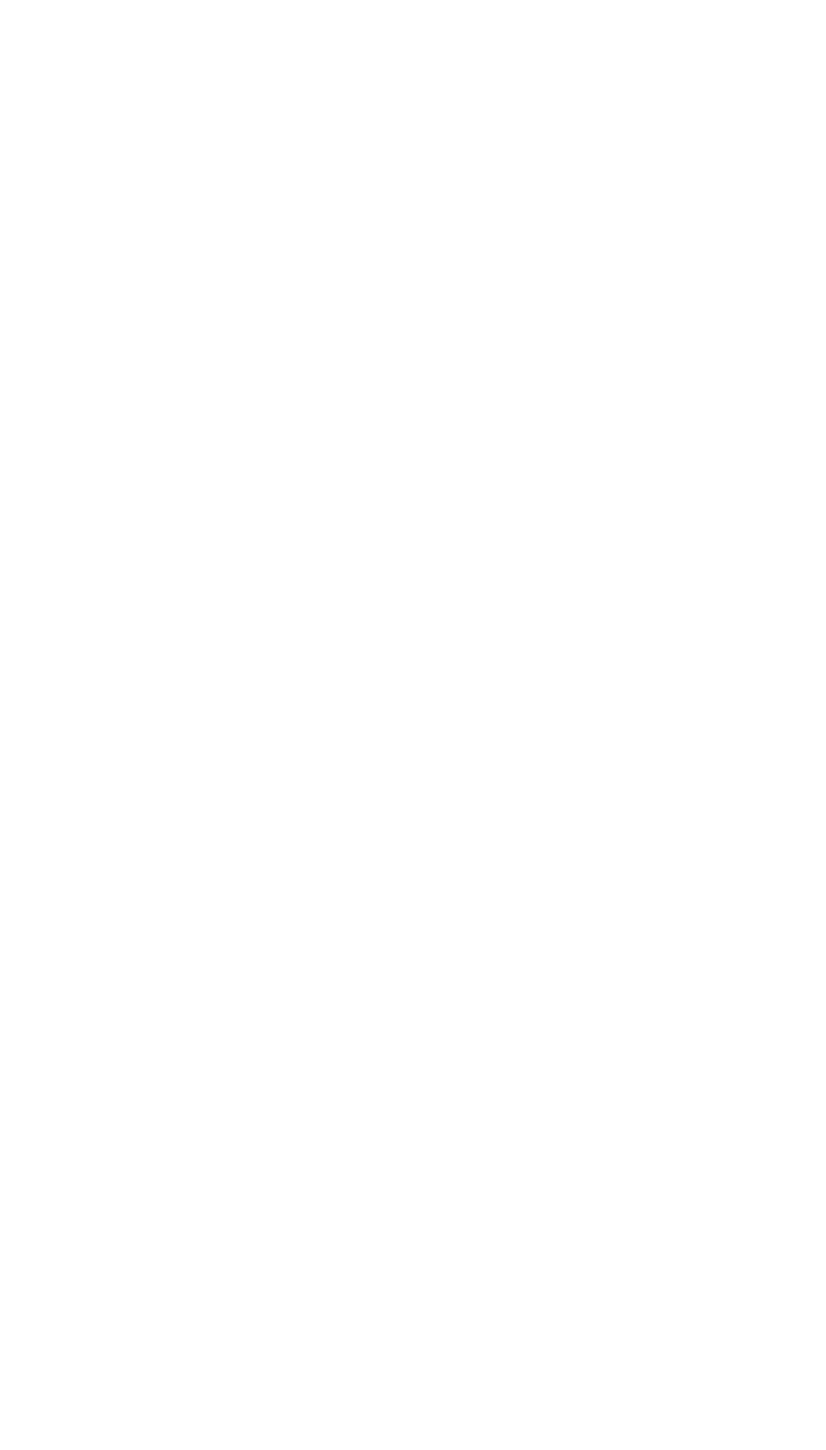
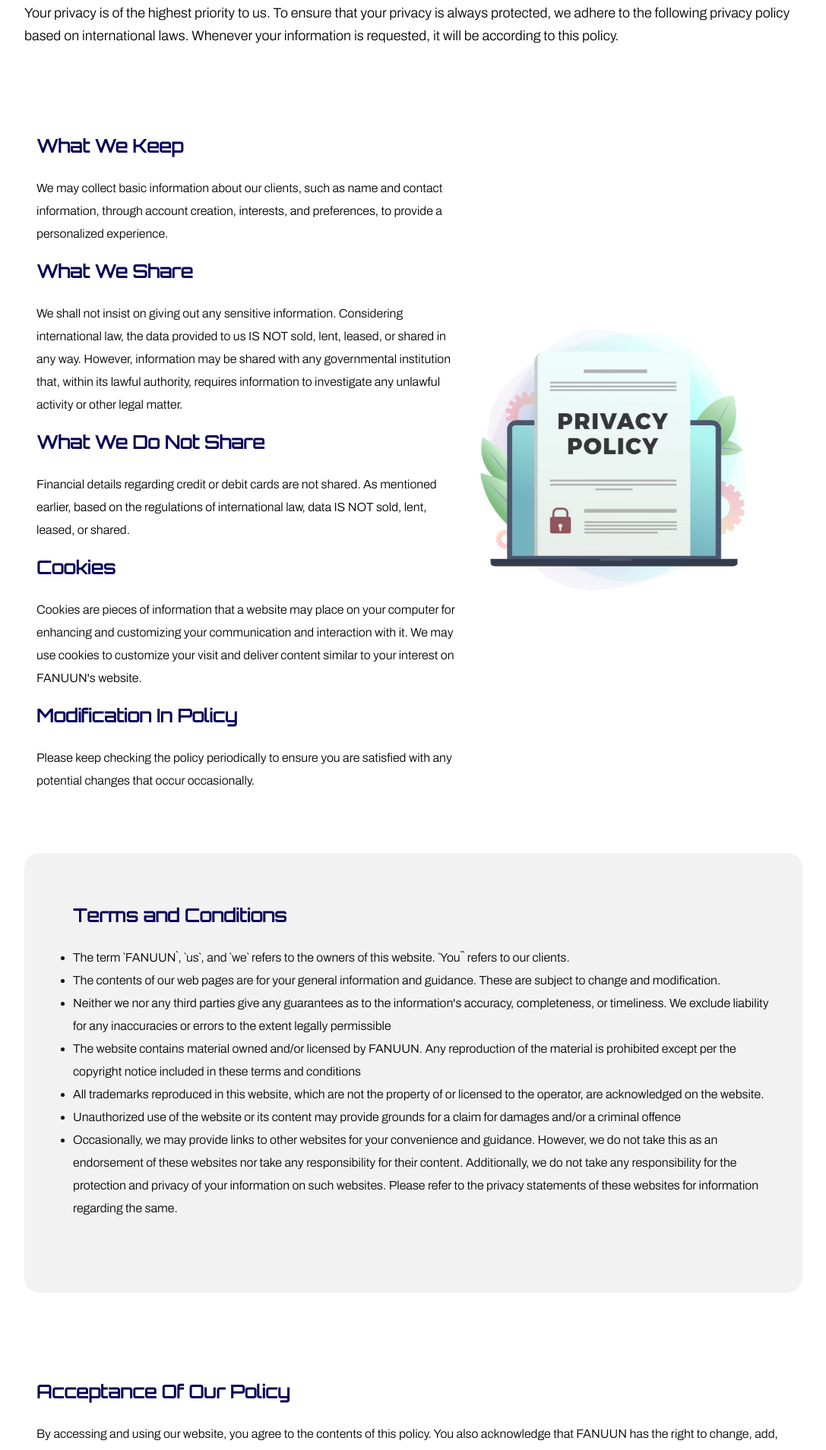
Before and after one commit to hassanzafarr/Fanuun-Live, a React (Create React App) app: page /privacy in a window 1280 px wide. Before the commit this address had no page. Shown: the part 480-2389 px from the top of the page at 76% size, without its empty margins (96-1183 px from the left). Before the commit the page ends 800 px from the top, so only its background shows below. Built offline with nearby package versions, Linux system fonts and the light colour scheme.

Commit message:
privacy page

```diff
--- a/src/App.js
+++ b/src/App.js
@@ -10,10 +10,9 @@
 import Canada from "./pages/Canada/Canada";
 import Formation from "./pages/Formation/Formation";
 import UAE from "./pages/UAE/uae";
-import GERMANY from "./pages/Germany/germany"
+import GERMANY from "./pages/Germany/germany";
 
 import UaeIncorporation from "./pages/UaeIncororation/uaeIncorporation";
-
 
 import {
   Attest,
@@ -26,6 +25,7 @@
 import { Route, Routes } from "react-router-dom";
 import Test from "./pages/Test/Test";
 import ScrollToTop from "./ScrollToTop";
+import Privacy from "./pages/Privacy/Privacy";
 
 function App() {
   return (
@@ -43,6 +43,7 @@
         <Route path="/uaeincop" element={<UaeIncorporation />} />
         <Route path="/canada" element={<Canada />} />
         <Route path="/germany" element={<GERMANY />} />
+        <Route path="/privacy" element={<Privacy />} />
 
         <Route path="/formation" element={<Formation />} />
         <Route path="/attest" element={<Attest />} />
--- a/src/containers/footer/Footer.jsx
+++ b/src/containers/footer/Footer.jsx
@@ -58,6 +58,9 @@
         <Link to="/contact" className="paraFooter">
           Contact Us
         </Link>
+        <Link to="/privacy" className="paraFooter">
+          Privacy Policy
+        </Link>
       </div>
       <div className="immi__footer-links_div">
         <b>
--- a/src/containers/process/Process.jsx
+++ b/src/containers/process/Process.jsx
@@ -15,10 +15,12 @@
           <p>
             Facilitating the adaptation, We assist you in shaping your future
             and simplify your experience. Our expensive clientele continues to
+            expand, and we look forward to establishing a benchmark in the
+            immigration and Visa service market and pursuit of possibilities of
+            immigrants.
           </p>
         </Fade>
       </div>
-      <div></div>
 
       <div className="immi__possibility-image">
         <Fade right>
--- a/src/containers/process/process.css
+++ b/src/containers/process/process.css
@@ -20,7 +20,7 @@
   align-items: center;
   /* max-width: 35rem; */
   /* margin-right: 2rem; */
-  width: 80%;
+  width: 40%;
 }
 
 .immi__possibility-image img {
--- a/src/pages/Canada/canada.css
+++ b/src/pages/Canada/canada.css
@@ -268,6 +268,9 @@
   .canada-container {
     margin-top: 3rem;
   }
+  .img-conta2 {
+    justify-content: center;
+  }
   .need_immigration_for_uk_inner_div2 {
     width: 100%;
     display: flex;
--- /dev/null
+++ b/src/pages/Privacy/Privacy.jsx
@@ -0,0 +1,109 @@
+import React from "react";
+import "./privacy.css";
+import { Navbar } from "../../components";
+import { Footer } from "../../containers";
+
+import Banner from "../../components/banner/Banner";
+import privacy from "../../assets/privacy.svg";
+import docimg from "../../assets/policy.png";
+import edugirl from "../../assets/girlsit.svg";
+import { Info } from "../../components/info/Info";
+import CTA from "../../components/cta/CTA";
+import Fade from "react-reveal/Fade";
+const Privacy = () => {
+  const data =
+    "We may collect basic information about our clients, such as name and contact information, through account creation, interests, and preferences, to provide a personalized experience.";
+
+  const data2 =
+    "We shall not insist on giving out any sensitive information. Considering international law, the data provided to us IS NOT sold, lent, leased, or shared in any way. However, information may be shared with any governmental institution that, within its lawful authority, requires information to investigate any unlawful activity or other legal matter.";
+  const data3 =
+    "Financial details regarding credit or debit cards are not shared. As mentioned earlier, based on the regulations of international law, data IS NOT sold, lent, leased, or shared.";
+
+  const data4 =
+    "Cookies are pieces of information that a website may place on your computer for enhancing and customizing your communication and interaction with it. We may use cookies to customize your visit and deliver content similar to your interest on FANUUN's website.";
+  const data5 =
+    "Please keep checking the policy periodically to ensure you are satisfied with any potential changes that occur occasionally.";
+  const data6 = [
+    "The term `FANUUN`, `us`, and `we` refers to the owners of this website. `You`` refers to our clients.",
+    "The contents of our web pages are for your general information and guidance. These are subject to change and modification.",
+    "Neither we nor any third parties give any guarantees as to the information's accuracy, completeness, or timeliness. We exclude liability for any inaccuracies or errors to the extent legally permissible",
+    "The website contains material owned and/or licensed by FANUUN. Any reproduction of the material is prohibited except per the copyright notice included in these terms and conditions",
+    "All trademarks reproduced in this website, which are not the property of or licensed to the operator, are acknowledged on the website.",
+    "Unauthorized use of the website or its content may provide grounds for a claim for damages and/or a criminal offence",
+    "Occasionally, we may provide links to other websites for your convenience and guidance. However, we do not take this as an endorsement of these websites nor take any responsibility for their content. Additionally, we do not take any responsibility for the protection and privacy of your information on such websites. Please refer to the privacy statements of these websites for information regarding the same.",
+  ];
+  const data8 = [
+    "By accessing and using our website, you agree to the contents of this policy. You also acknowledge that FANUUN has the right to change, add, modify, or omit portions from our policy at our discretion.",
+  ];
+  return (
+    <div className="screening__main-container">
+      <Navbar />
+      <div className="main__container">
+        <div className="section__padding1">
+          <div className="section__container">
+            <div className="banner-container ">
+              <Banner text="Privacy " textred="Policy" img={privacy} />
+            </div>
+            <Fade bottom>
+              <div className="screen__section-ability-content sec__padding">
+                <p>
+                  Your privacy is of the highest priority to us. To ensure that
+                  your privacy is always protected, we adhere to the following
+                  privacy policy based on international laws. Whenever your
+                  information is requested, it will be according to this policy.
+                </p>
+              </div>
+            </Fade>
+            <div className="privacy__container-feature sec__padding ">
+              <Fade left>
+                <div className="info__cont">
+                  <Info title="What We Keep" text={data} isList={false} />
+                  <Info title="What We Share" text={data2} isList={false} />
+                  <Info
+                    title="What We Do Not Share"
+                    text={data3}
+                    isList={false}
+                  />
+                  <Info title="Cookies" text={data4} isList={false} />
+                  <Info
+                    title="Modification In Policy"
+                    text={data5}
+                    isList={false}
+                  />
+                </div>
+              </Fade>
+              <Fade right>
+                <div className="img-cont2">
+                  <img src={docimg} alt="document" />
+                </div>
+              </Fade>
+            </div>
+            <div className="info__container sec__padding ">
+              <Fade right>
+                <div className="info__container-feature ">
+                  <Info
+                    title="Terms and Conditions"
+                    text={data6}
+                    isList={true}
+                  />
+                </div>
+              </Fade>
+            </div>
+          </div>
+
+          <div className="privacy__container-feature sec__padding ">
+            <Info
+              title="Acceptance Of Our Policy "
+              text={data8}
+              isList={false}
+            />
+          </div>
+        </div>
+      </div>
+      <CTA htag="Contact " red="FANUUN" htag2="to schedule a consultation" />
+      <Footer />
+    </div>
+  );
+};
+
+export default Privacy;
--- /dev/null
+++ b/src/pages/Privacy/privacy.css
@@ -0,0 +1,56 @@
+.section__padding1 {
+  max-width: 1400px;
+  padding: 2rem 8rem;
+}
+.privacy__container {
+  display: flex;
+  flex-direction: column;
+  padding: 3rem;
+  background: #edecec;
+  border-radius: 20px;
+}
+.privacy__container-feature {
+  display: flex;
+  flex-direction: row;
+  margin-left: 1rem;
+}
+.privacy__container-feature {
+  margin: 0;
+  margin-bottom: 2rem;
+}
+
+.img-cont2 {
+  display: flex;
+  justify-content: center;
+  align-items: center;
+}
+.last-line h1 {
+  font-family: var(--font-family);
+  font-weight: 600;
+  font-size: 25px;
+  line-height: 35px;
+  margin: 1rem 0;
+}
+
+@media screen and (max-width: 1100px) {
+  /* Customizing feature component as per needs */
+  .privacy__container-feature {
+    flex-direction: column;
+  }
+  .privacy__container-feature {
+    flex-direction: column;
+  }
+
+  /* Customizing feature component as per needs */
+  .privacy__container-feature {
+    margin-top: 0.5rem;
+  }
+}
+@media screen and (max-width: 700px) {
+  .last-line h1 {
+    font-size: 20px;
+  }
+  .section__padding1 {
+    padding: 2rem 2rem;
+  }
+}
```
Also changed, not shown: src/assets/policy.png (added), src/assets/privacy.svg (added), 17 other files (tests, documents, lock files or other folders).
